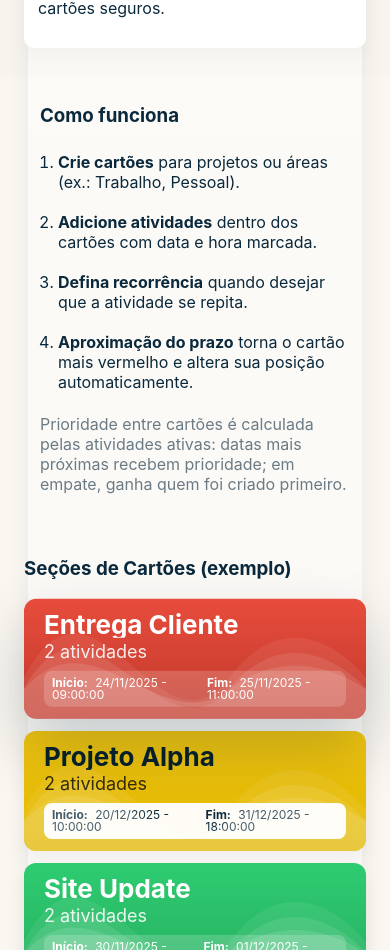
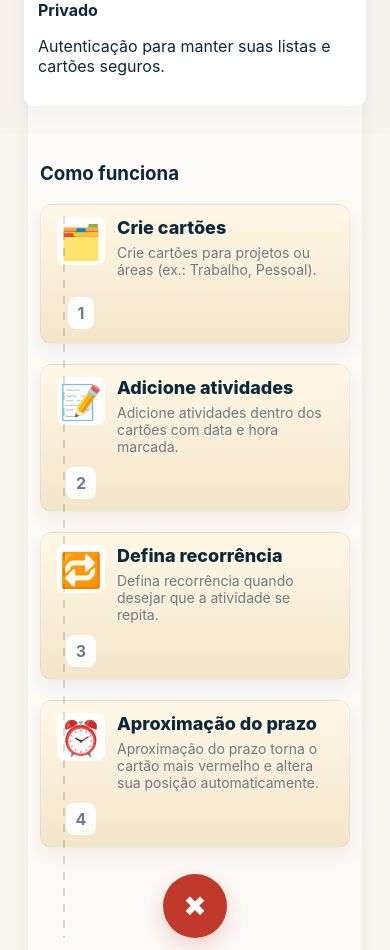
Before and after one commit to euzebiodeveloper/crono-todo-list, a React (Vite) app in the folder frontend/: page / in a window 390 px wide. Shown: the part 1050-2000 px from the top of the page. Built offline with nearby package versions, Linux system fonts and the light colour scheme; no server answers.

Commit message:
:hammer: ajuste no modo desktop

```diff
--- a/frontend/src/pages/Home.jsx
+++ b/frontend/src/pages/Home.jsx
@@ -44,13 +44,37 @@ export default function Home() {
 
       <section className="how-it-works">
         <h3>Como funciona</h3>
-        <ol>
-          <li><strong>Crie cartões</strong> para projetos ou áreas (ex.: Trabalho, Pessoal).</li>
-          <li><strong>Adicione atividades</strong> dentro dos cartões com data e hora marcada.</li>
-          <li><strong>Defina recorrência</strong> quando desejar que a atividade se repita.</li>
-          <li><strong>Aproximação do prazo</strong> torna o cartão mais vermelho e altera sua posição automaticamente.</li>
-        </ol>
-        <p className="muted">Prioridade entre cartões é calculada pelas atividades ativas: datas mais próximas recebem prioridade; em empate, ganha quem foi criado primeiro.</p>
+        {/* Treasure-map style steps */}
+        <div className="steps">
+          {(() => {
+            const steps = [
+              { id: 1, title: 'Crie cartões', desc: 'Crie cartões para projetos ou áreas (ex.: Trabalho, Pessoal).', icon: '🗂️' },
+              { id: 2, title: 'Adicione atividades', desc: 'Adicione atividades dentro dos cartões com data e hora marcada.', icon: '📝' },
+              { id: 3, title: 'Defina recorrência', desc: 'Defina recorrência quando desejar que a atividade se repita.', icon: '🔁' },
+              { id: 4, title: 'Aproximação do prazo', desc: 'Aproximação do prazo torna o cartão mais vermelho e altera sua posição automaticamente.', icon: '⏰' }
+            ]
+
+            return (
+              <>
+                <div className="steps-row">
+                  {steps.map((s, i) => (
+                    <div key={s.id} className="step-card">
+                      <div className="step-icon" aria-hidden>{s.icon}</div>
+                      <div className="step-body">
+                        <div className="step-title">{s.title}</div>
+                        <div className="step-desc muted">{s.desc}</div>
+                      </div>
+                      <div className="step-number">{i + 1}</div>
+                    </div>
+                  ))}
+
+                  <div className="step-end" title="Fim: X marca o tesouro">✖</div>
+                </div>
+                <p className="muted steps-note">Siga o mapa: cada cartão é um passo. O 'X' marca o objetivo final.</p>
+              </>
+            )
+          })()}
+        </div>
       </section>
 
       <section className="section-bleed section-examples">
--- a/frontend/src/styles.css
+++ b/frontend/src/styles.css
@@ -306,6 +306,137 @@ input, button { font-size: 16px; }
 .how-it-works ol { padding-left: 18px; }
 .how-it-works li { margin-bottom: 8px; }
 
+/* Treasure-map style for How It Works */
+.how-it-works .steps { margin-top: 12px; }
+
+/* Treasure-map style for How It Works (centered cards, no zig-zag) */
+.how-it-works .steps-row {
+	display: grid;
+	grid-template-columns: 1fr;
+	row-gap: 56px;
+	justify-items: center;
+	padding-bottom: 12px;
+	position: relative;
+}
+.step-card {
+	background: linear-gradient(180deg,#fff8e6,#f3e5c9);
+	border-radius: 12px;
+	padding: 16px;
+	width: 220px; /* slightly narrower */
+	min-width: 200px;
+	min-height: 140px; /* reduced so short text won't force large height */
+	max-width: 42vw;
+	display: flex;
+	flex-direction: column; /* stack icon -> body -> number */
+	gap: 10px;
+	align-items: center;
+	text-align: center;
+	position: relative;
+	box-shadow: 0 8px 20px rgba(10,41,60,0.06);
+	transform: none; /* ensure no zig-zag offset */
+	z-index: 2; /* ensure cards sit above the dashed guide */
+}
+
+/* central vertical dashed guide line (desktop/tablet) */
+.steps-row::before {
+	content: '';
+	position: absolute;
+	left: 50%;
+	/* start a little below the top so the guide visually sits behind the cards */
+	top: 28px;
+	bottom: 0;
+	width: 2px;
+	/* shorter dashes and slightly lighter opacity for subtle appearance */
+	background-image: repeating-linear-gradient(to bottom, rgba(10,41,60,0.12) 0 6px, rgba(10,41,60,0) 6px 14px);
+	transform: translateX(-50%);
+	z-index: 0; /* keep the dashed guide behind cards */
+	pointer-events: none;
+}
+
+/* no horizontal connectors needed when cards sit on the center line */
+.steps-row .step-card::after { display: none !important; }
+.steps-row .step-card::before { display: none !important; }
+
+/* ensure the final 'step-end' circle is above the vertical line */
+.step-end { z-index: 4; }
+
+/* Tablet: reduce connector length and offset for narrower layouts */
+@media (max-width: 900px) {
+	.steps-row { --conn: 80px; --offset: 56px; --angle: 18deg; }
+}
+
+/* Mobile: hide connectors and show stacked cards (existing behavior) */
+@media (max-width: 700px) {
+	.how-it-works .steps-row { flex-direction: column; align-items: stretch; }
+	.step-card { width: 100%; transform: none !important; }
+	.step-card::after { display: none !important; }
+	.step-end { margin-left: 0; align-self: center; }
+	.steps-row .step-card { align-self: stretch !important; }
+}
+
+/* Mobile override: stack steps in a simple descending list (no zig-zag or dashed connectors) */
+@media (max-width: 700px) {
+	.how-it-works .steps-row { justify-items: stretch; row-gap: 20px; position: relative; padding-left: 0; }
+	.how-it-works .steps-row .step-card {
+		transform: none !important;
+		justify-self: stretch !important;
+		align-self: stretch !important;
+		width: 100%;
+		max-width: none;
+		min-width: 0;
+		/* replace dashed decorative border with a subtle solid border for mobile */
+		border: 1px solid rgba(10,41,60,0.06);
+		/* stacked layout: reserve a small left column for icons so the vertical line aligns */
+		display: grid;
+		grid-template-columns: 48px 1fr;
+		align-items: start;
+		gap: 12px;
+		text-align: left;
+		padding: 12px 16px;
+		position: relative;
+		z-index: 1;
+	}
+
+	/* vertical dashed line down the left/center gutter of the steps list */
+	.how-it-works .steps-row::before {
+		content: '';
+		position: absolute;
+		left: 24px;
+		top: 12px;
+		bottom: 12px;
+		width: 2px;
+		background-image: repeating-linear-gradient(to bottom, rgba(10,41,60,0.16) 0 8px, rgba(10,41,60,0) 8px 16px);
+		border-radius: 2px;
+		z-index: 2;
+		pointer-events: none;
+	}
+
+	.how-it-works .steps-row .step-card::after { display: none !important; }
+	.how-it-works .steps-row .step-card::before { display: none !important; }
+
+	/* align icon/number/X into the left column so they sit centered on the vertical line */
+	.how-it-works .steps-row .step-icon { grid-column: 1; width: 48px; height: 48px; display: flex; align-items: center; justify-content: center; margin: 0; z-index: 3; background: rgba(255,255,255,0.9); border-radius: 8px; }
+	.how-it-works .steps-row .step-number { grid-column: 1; justify-self: center; align-self: center; margin-top: 0; background: rgba(255,255,255,0.9); z-index: 3; }
+	.how-it-works .steps-row .step-end { grid-column: 1; justify-self: center; align-self: center; margin-left: 0; margin-top: 6px; z-index: 3; }
+}
+.steps-row .step-card:last-child::after,
+.steps-row .step-card:last-child::before { display: none; }
+.step-icon { font-size: 34px; width: 64px; height: 64px; display:flex; align-items:center; justify-content:center; background: rgba(10,41,60,0.04); border-radius: 12px; font-weight: 700; }
+.step-body { flex: 0 0 auto; }
+.step-title { font-weight: 800; font-size: 18px; margin-bottom: 6px; }
+.step-desc { font-size: 14px; color: var(--muted); }
+.step-number { font-weight: 700; color: rgba(10,41,60,0.6); padding: 6px 10px; border-radius: 8px; background: rgba(255,255,255,0.6); margin-top: auto; align-self: flex-end; }
+.step-end { width: 64px; height: 64px; display:flex; align-items:center; justify-content:center; background:#c0392b; color:#fff; border-radius:50%; font-size:28px; box-shadow: 0 8px 22px rgba(192,57,43,0.22); margin-left: 6px; flex: 0 0 auto; }
+.steps-note { margin-top: 8px; }
+
+@media (max-width: 700px) {
+	.how-it-works .steps-row { flex-direction: column; align-items: stretch; }
+	.step-card { width: 100%; }
+	.step-card::after { display: none; }
+	.step-end { margin-left: 0; align-self: center; }
+	.steps-row .step-card { align-self: stretch !important; }
+}
+
 /* author section */
 .author p { margin: 0 0 8px; }
 
@@ -327,6 +458,45 @@ input, button { font-size: 16px; }
 	.section-bleed { padding: 40px 0; }
 }
 
+/* Desktop: larger cards and typography for How It Works */
+@media (min-width: 900px) {
+	.how-it-works .steps-row { row-gap: 72px; }
+
+	.how-it-works .step-card {
+		width: 440px; /* ~2x the base 220px */
+		min-width: 400px;
+		max-width: none;
+		padding: 22px;
+		box-shadow: 0 12px 30px rgba(10,41,60,0.08);
+	}
+
+	.how-it-works .step-card .step-title { font-size: 28px; line-height: 1.05; }
+	.how-it-works .step-card .step-desc { font-size: 18px; color: var(--muted); }
+
+	.step-icon { font-size: 56px; width: 80px; height: 80px; border-radius: 12px; }
+	.step-number { font-size: 18px; padding: 8px 12px; }
+
+	.step-end { width: 80px; height: 80px; font-size: 36px; }
+}
+
+/* Desktop: scale up section titles ~4x and center-align them */
+@media (min-width: 900px) {
+	.hero-title { font-size: 28px; line-height: 1; }
+
+	/* feature headings and how-it-works step titles only */
+	.features h3,
+	.how-it-works .step-title {
+		font-size: 72px;
+		line-height: 1.02;
+		text-align: center;
+		margin-left: 0;
+		margin-right: 0;
+	}
+
+	/* ensure these headers remain above decorative overlays */
+	.features h3, .how-it-works .step-title { z-index: 3; position: relative; }
+}
+
 @media (max-width: 900px) {
 	.home-page .hero { grid-template-columns: 1fr; text-align: center; }
 	.cards { grid-template-columns: repeat(2,1fr); }
@@ -334,7 +504,7 @@ input, button { font-size: 16px; }
 
 @media (max-width: 480px) {
 	.cards { grid-template-columns: 1fr; }
-	.hero-title { font-size: 22px; }
+	.hero-title { font-size: 28px; }
 }
 
 @media (max-width: 480px) {
```
